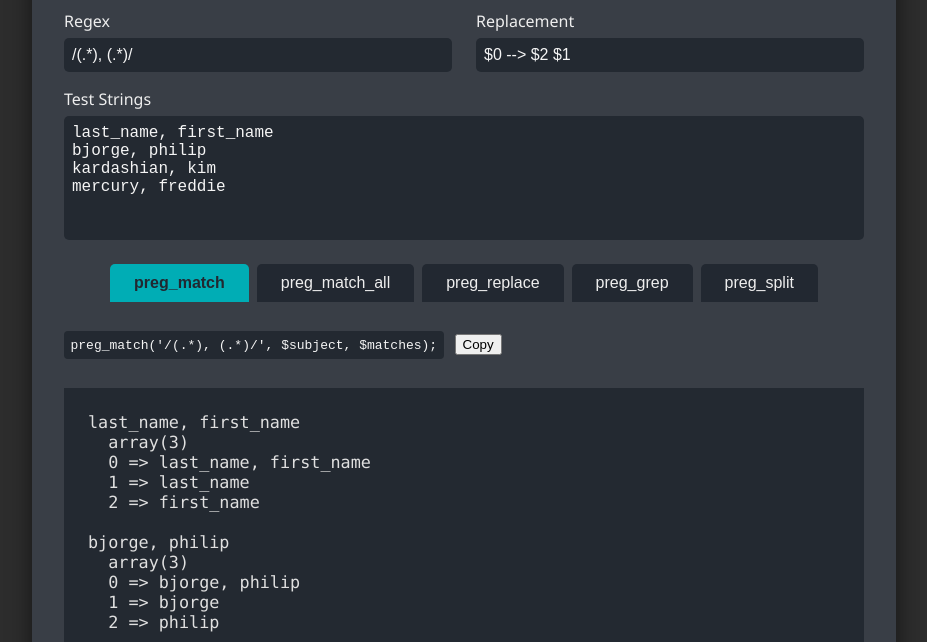
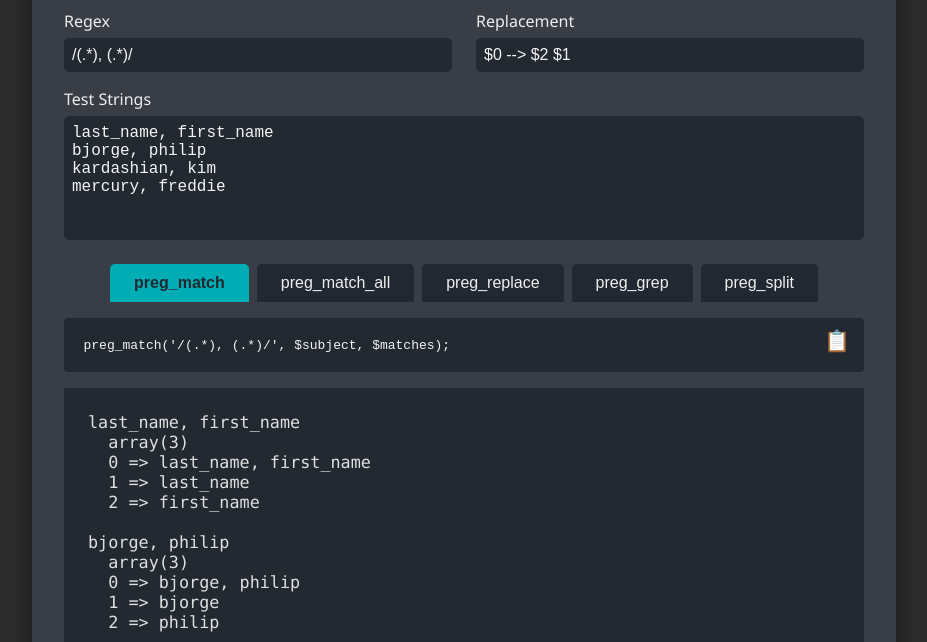
Before and after one commit to mesbahulalam/PHP-Regex-Tester, a plain HTML site: page index.html in a window 1280 px wide. Shown: the part 158-800 px from the top of the page, without its empty margins (176-1103 px from the left). Drawn offline with Linux system fonts and the light colour scheme.

Commit message:
Fix code copy

```diff
--- a/index.html
+++ b/index.html
@@ -32,9 +32,9 @@ mercury, freddie"></textarea>
             <button class="tab" data-func="preg_grep">preg_grep</button>
             <button class="tab" data-func="preg_split">preg_split</button>
         </div>
-        <div id="php-code-container" style="margin: 1em 0;">
-            <pre id="php-code" style="display:inline-block; background:#232931; padding:0.5em; border-radius:4px;"></pre>
-            <button id="copy-php-code" style="margin-left:0.5em;">Copy</button>
+        <div id="php-code-container" style="margin: 1em 0; width: 100%; position: relative;">
+            <pre id="php-code" style="display:block; background:#232931; padding:1.5em; border-radius:4px; margin:0;"></pre>
+            <button id="copy-php-code" style="position:absolute; top:10px; right:8px; background:transparent; border:none; font-size:1.3em; cursor:pointer; color:#00adb5;">📋</button>
         </div>
         <div id="results"></div>
     </div>
```
